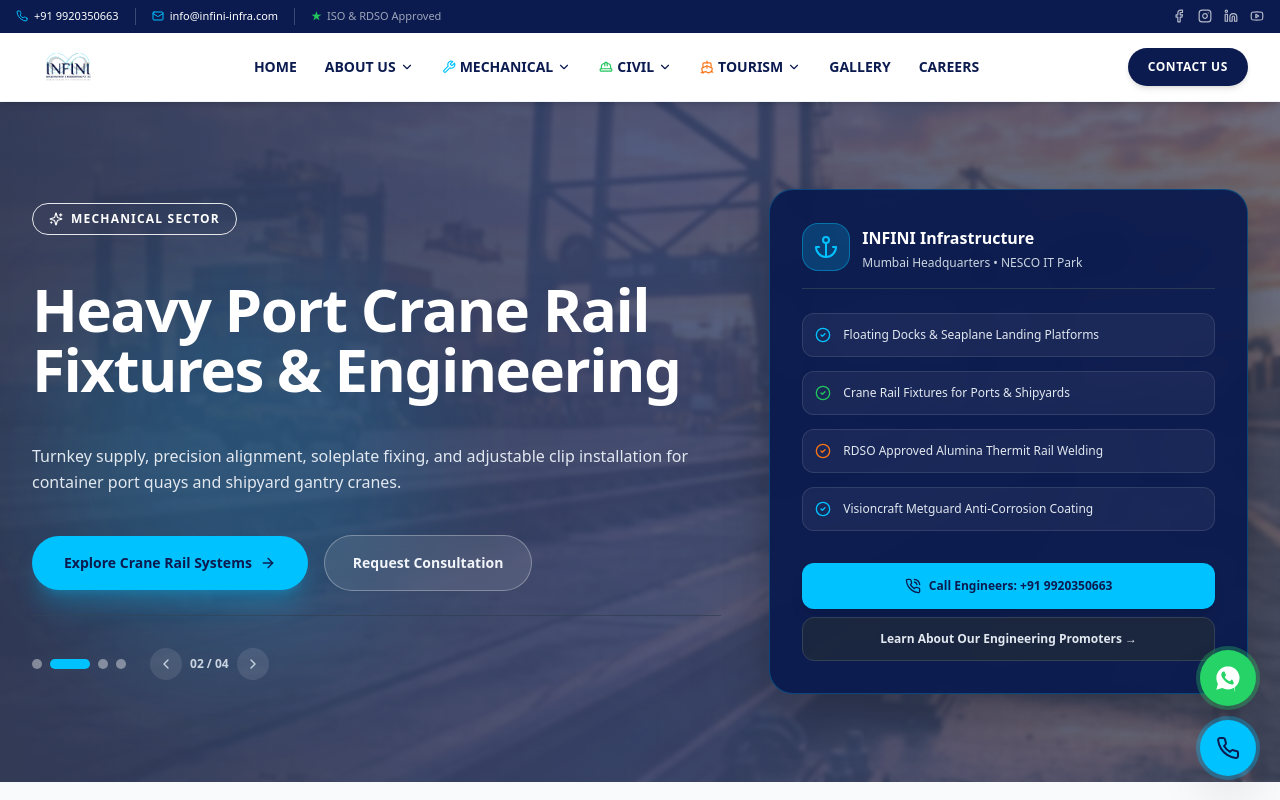
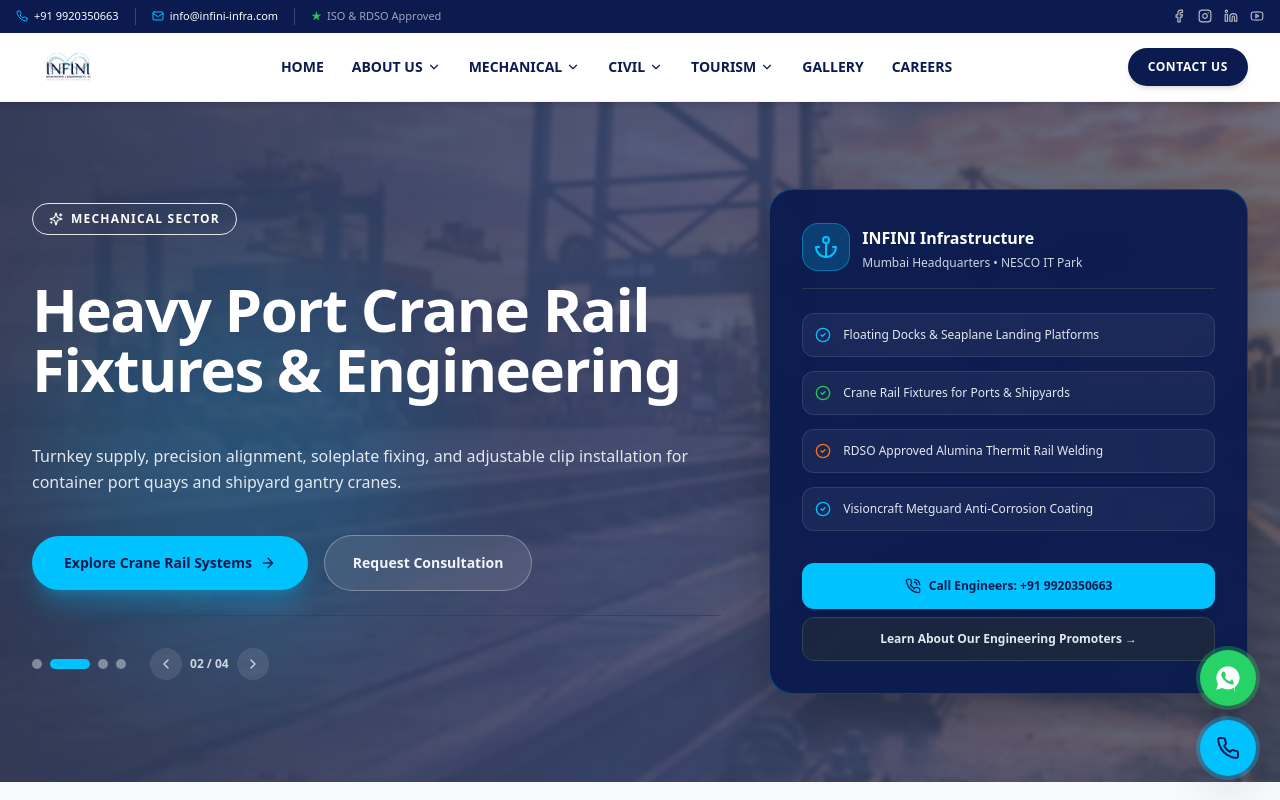
Before and after one commit to Nisarg1810/Infini, a Next.js app: page / in a window 1280 px wide. Shown: the top 800 px of the page. Built offline with nearby package versions, Linux system fonts and the light colour scheme.

Commit message:
Remove icons from Mechanical, Civil, Tourism nav items

```diff
--- a/src/components/layout/Navbar.tsx
+++ b/src/components/layout/Navbar.tsx
@@ -161,7 +161,6 @@
               onMouseLeave={handleMouseLeave}
             >
               <button className="flex items-center gap-1 px-3 py-2 rounded-lg text-sm font-bold text-[#0B1B4F] hover:text-[#00C2FF] hover:bg-slate-50 transition-all duration-200">
-                <Wrench className="w-3.5 h-3.5 text-[#00C2FF]" />
                 MECHANICAL
                 <ChevronDown className={`w-3.5 h-3.5 transition-transform duration-200 ${openDropdown === "mechanical" ? "rotate-180" : ""}`} />
               </button>
@@ -187,7 +186,6 @@
               onMouseLeave={handleMouseLeave}
             >
               <button className="flex items-center gap-1 px-3 py-2 rounded-lg text-sm font-bold text-[#0B1B4F] hover:text-[#22C55E] hover:bg-slate-50 transition-all duration-200">
-                <HardHat className="w-3.5 h-3.5 text-[#22C55E]" />
                 CIVIL
                 <ChevronDown className={`w-3.5 h-3.5 transition-transform duration-200 ${openDropdown === "civil" ? "rotate-180" : ""}`} />
               </button>
@@ -213,7 +211,6 @@
               onMouseLeave={handleMouseLeave}
             >
               <button className="flex items-center gap-1 px-3 py-2 rounded-lg text-sm font-bold text-[#0B1B4F] hover:text-[#F97316] hover:bg-slate-50 transition-all duration-200">
-                <Ship className="w-3.5 h-3.5 text-[#F97316]" />
                 TOURISM
                 <ChevronDown className={`w-3.5 h-3.5 transition-transform duration-200 ${openDropdown === "tourism" ? "rotate-180" : ""}`} />
               </button>
@@ -315,7 +312,7 @@
                 onClick={() => setMobileExpanded(mobileExpanded === "mechanical" ? null : "mechanical")}
                 className="flex items-center justify-between w-full px-3 py-3 text-sm font-bold text-[#0B1B4F]"
               >
-                <span className="flex items-center gap-2"><Wrench className="w-4 h-4 text-[#00C2FF]" /> MECHANICAL</span>
+                <span>MECHANICAL</span>
                 <ChevronDown className={`w-4 h-4 transition-transform ${mobileExpanded === "mechanical" ? "rotate-180" : ""}`} />
               </button>
               {mobileExpanded === "mechanical" && (
@@ -340,7 +337,7 @@
                 onClick={() => setMobileExpanded(mobileExpanded === "civil" ? null : "civil")}
                 className="flex items-center justify-between w-full px-3 py-3 text-sm font-bold text-[#0B1B4F]"
               >
-                <span className="flex items-center gap-2"><HardHat className="w-4 h-4 text-[#22C55E]" /> CIVIL</span>
+                <span>CIVIL</span>
                 <ChevronDown className={`w-4 h-4 transition-transform ${mobileExpanded === "civil" ? "rotate-180" : ""}`} />
               </button>
               {mobileExpanded === "civil" && (
@@ -365,7 +362,7 @@
                 onClick={() => setMobileExpanded(mobileExpanded === "tourism" ? null : "tourism")}
                 className="flex items-center justify-between w-full px-3 py-3 text-sm font-bold text-[#0B1B4F]"
               >
-                <span className="flex items-center gap-2"><Ship className="w-4 h-4 text-[#F97316]" /> TOURISM</span>
+                <span>TOURISM</span>
                 <ChevronDown className={`w-4 h-4 transition-transform ${mobileExpanded === "tourism" ? "rotate-180" : ""}`} />
               </button>
               {mobileExpanded === "tourism" && (
```
